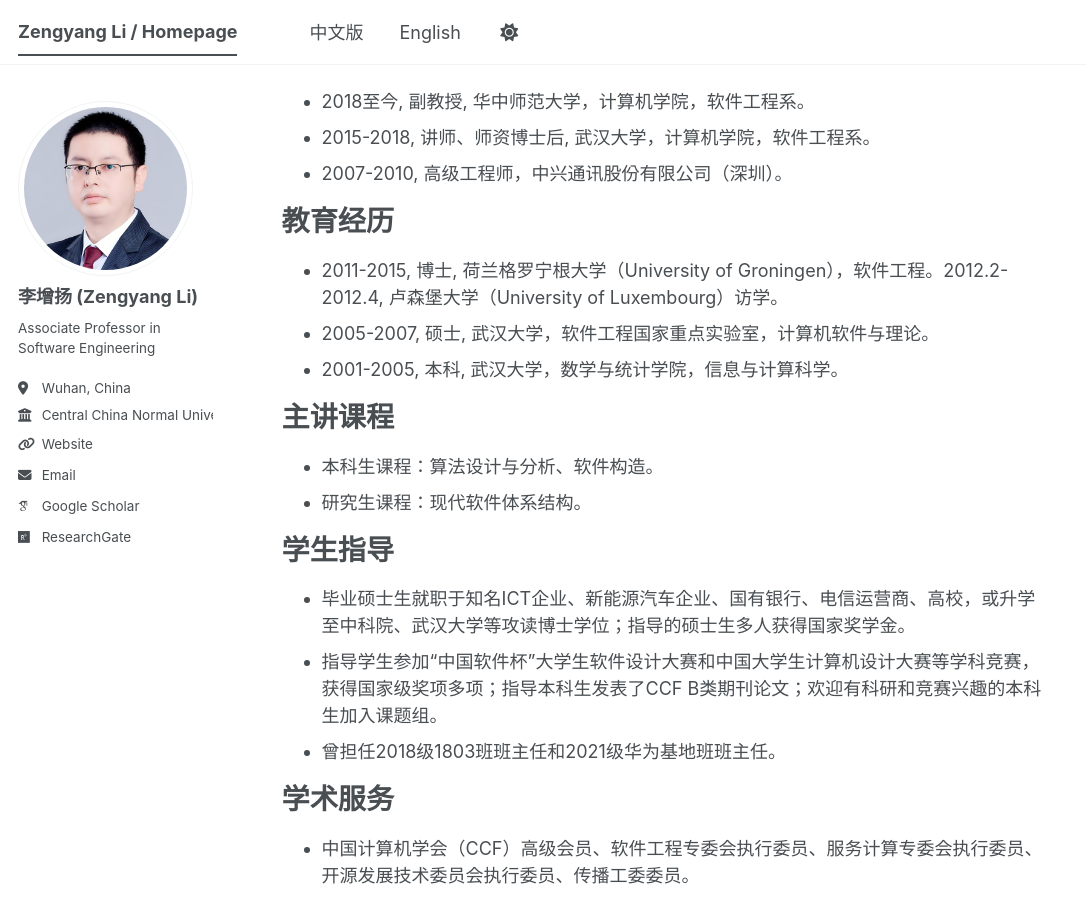
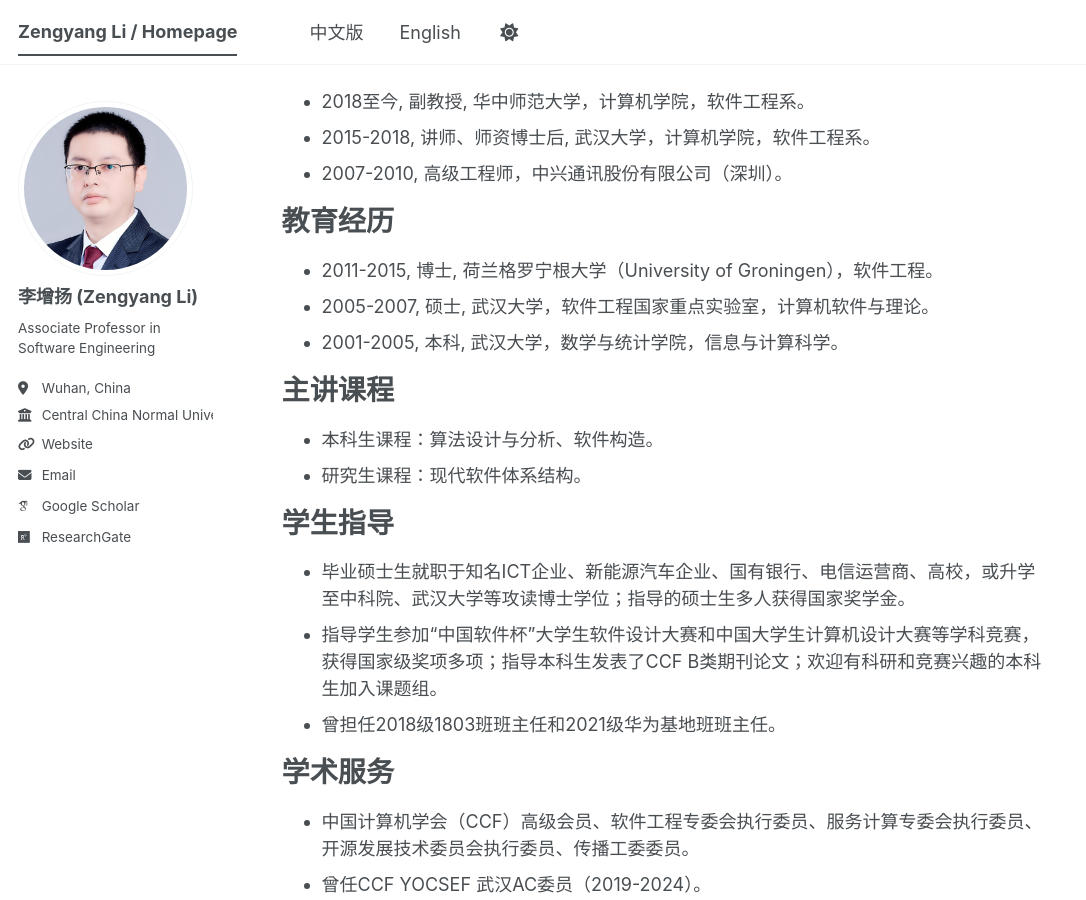
Before and after one commit to zengyang/zengyang.github.io, a Jekyll site: the page built from _pages/about.md, in a window 1280 px wide and 900 px high, scrolled down 595 px. Shown: the whole window, without its empty margins (0-1086 px from the left). Built offline with Jekyll 4.4.1, drawn with Linux system fonts in a browser that asks for light colours; some web fonts are replaced; a script bundle is joined from its source files by our own code; library files that are not in the unit come from our copies.

Commit message:
Update about.md

```diff
--- a/_pages/about.md
+++ b/_pages/about.md
@@ -28,7 +28,7 @@
 
 教育经历
 ======
-- 2011-2015, 博士, 荷兰格罗宁根大学（University of Groningen），软件工程。2012.2-2012.4, 卢森堡大学（University of Luxembourg）访学。
+- 2011-2015, 博士, 荷兰格罗宁根大学（University of Groningen），软件工程。
 - 2005-2007, 硕士, 武汉大学，软件工程国家重点实验室，计算机软件与理论。
 - 2001-2005, 本科, 武汉大学，数学与统计学院，信息与计算科学。
 
```
